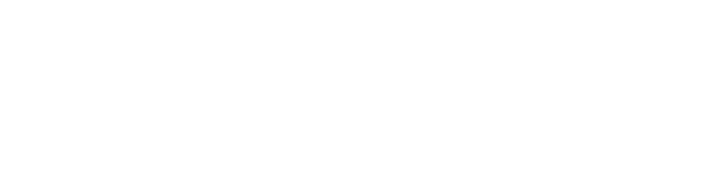
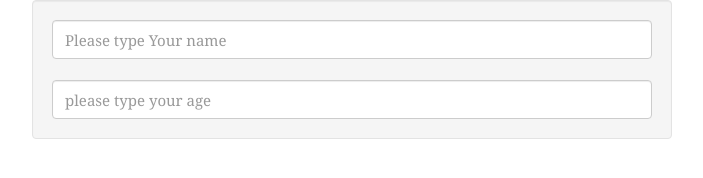
Before and after one commit to younggeeks/kornel, a plain HTML site: page index.html in a window 1280 px wide. Shown: the whole page, without its empty margins (288-991 px from the left). Drawn offline with Linux system fonts and the light colour scheme; a web font is replaced by a local one.

Commit message:
added New Form

```diff
--- a/index.html
+++ b/index.html
@@ -8,5 +8,13 @@
 
   <body>
 
+    <form class="#" action="index.html" method="post">
+      <div class="well col-md-6 col-md-offset-3">
+        <input type="text" class="form-control" name="name" placeholder="Please type Your name" value="">
+        <br>
+        <input type="text" class="form-control" name="age" placeholder="please type your age" value="">
+
+      </div>
+    </form>
   </body>
 </html>
```
